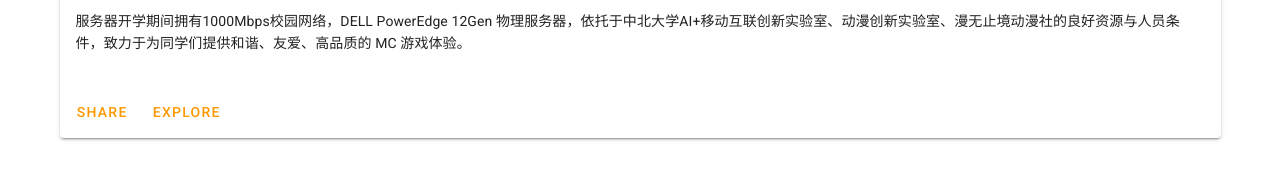
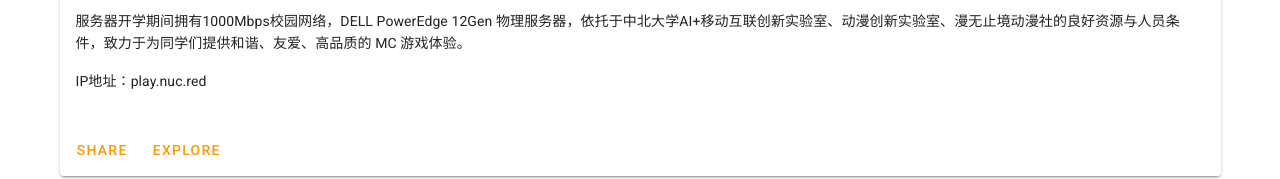
Before and after one commit to NUC-Craft/nucraft-web, a Vue app: page / in a window 1280 px wide. Shown: the part 394-573 px from the top of the page. Built offline with nearby package versions, Linux system fonts and the light colour scheme.

Commit message:
Add home page content

```diff
--- a/src/pages/HomePage.vue
+++ b/src/pages/HomePage.vue
@@ -15,6 +15,7 @@
     <v-card-text class="text--primary">
       <p>NUCraft 取自 NUC Craft ，将两个 C 合并而来，意为中北大学的MC服务器</p>
       <p>服务器开学期间拥有1000Mbps校园网络，DELL PowerEdge 12Gen 物理服务器，依托于中北大学AI+移动互联创新实验室、动漫创新实验室、漫无止境动漫社的良好资源与人员条件，致力于为同学们提供和谐、友爱、高品质的 MC 游戏体验。</p>
+      <p>IP地址：play.nuc.red</p>
     </v-card-text>
 
     <v-card-actions>
```
